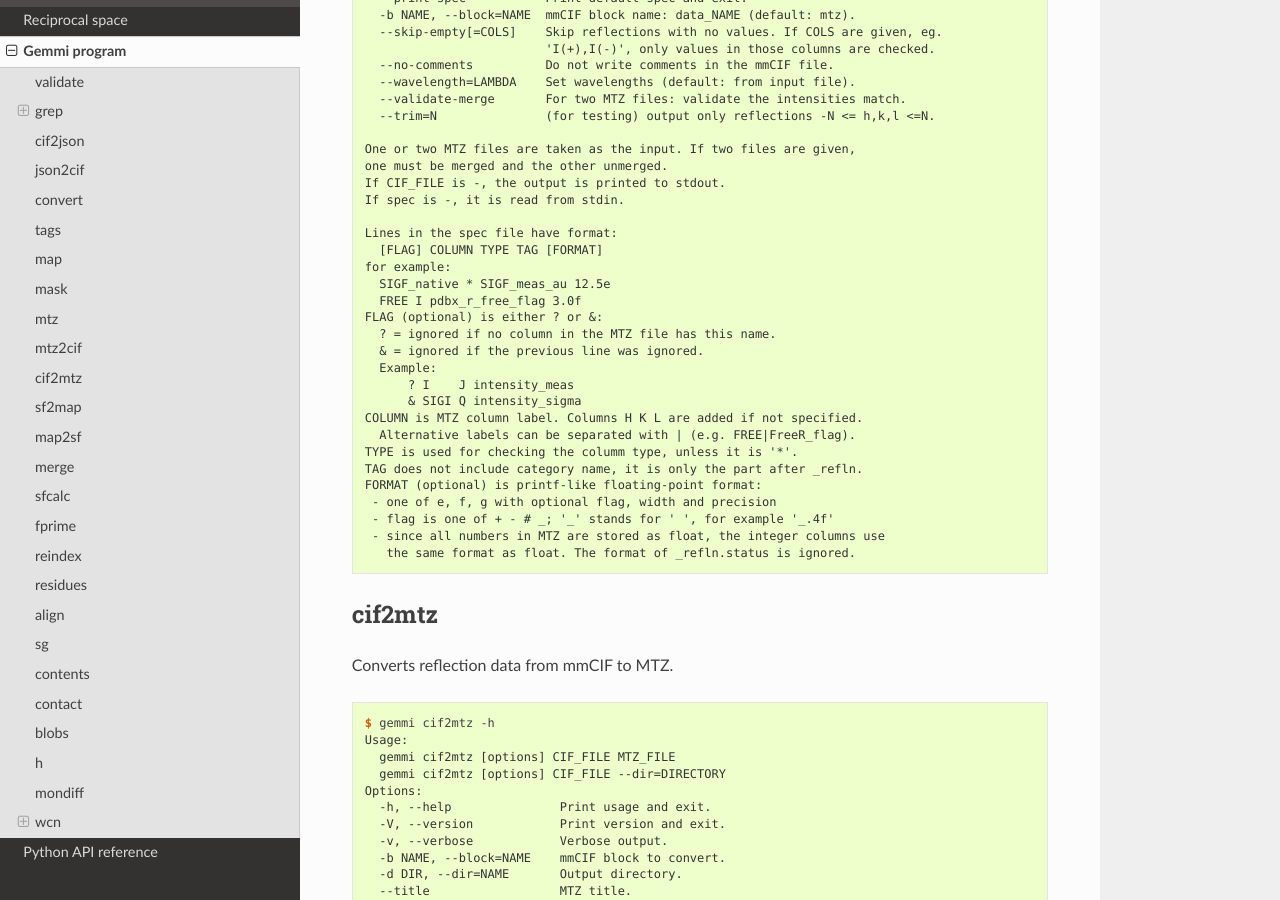
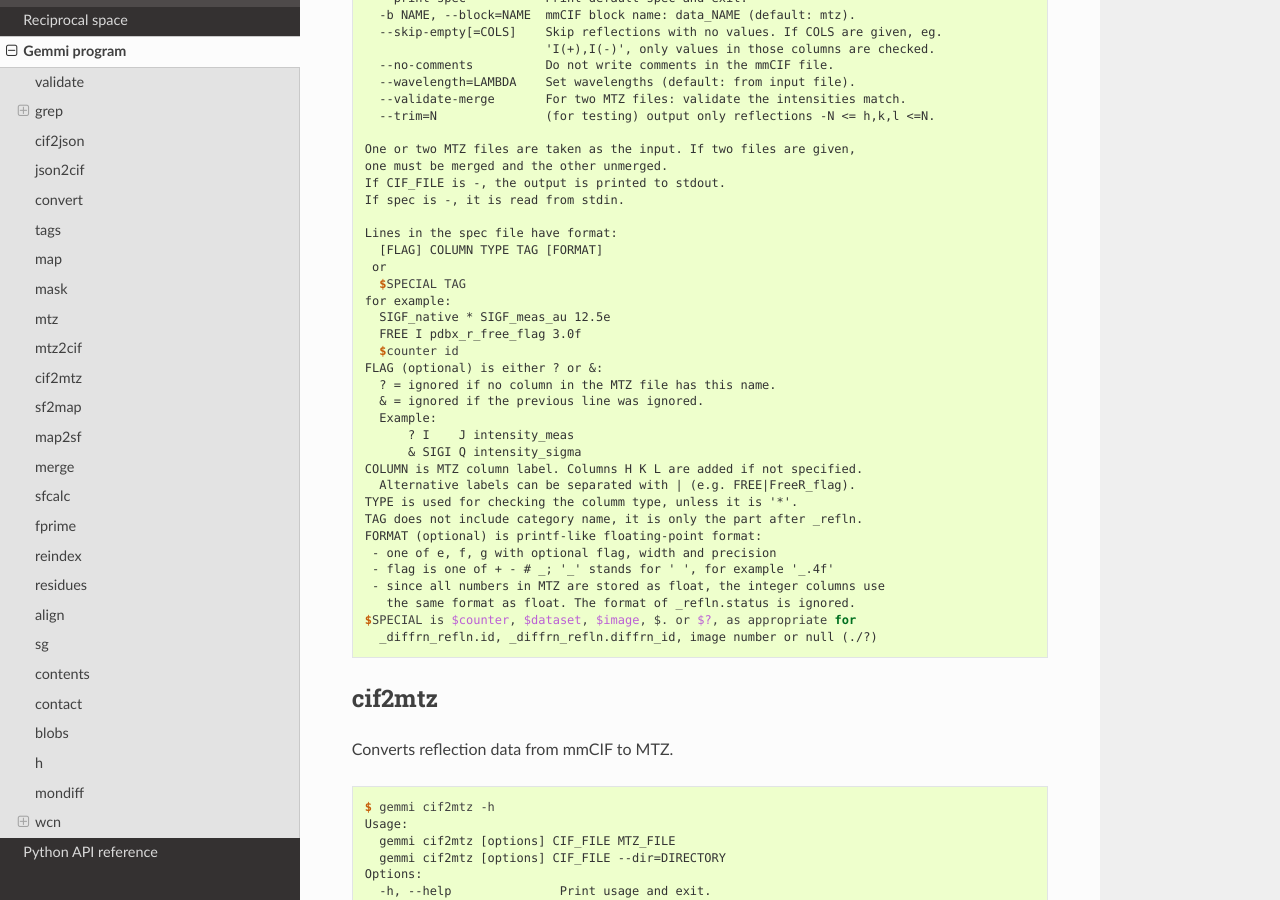
Before and after one commit to project-gemmi/gemmi, a Sphinx documentation site: the page built from docs/utils.rst, in a window 1280 px wide and 900 px high, scrolled down 11363 px. Built offline with Sphinx 7.4.7 and the Read the Docs theme 2.0.0, drawn with Linux system fonts in a browser that asks for light colours.

```diff
--- a/docs/mtz2cif-help.txt
+++ b/docs/mtz2cif-help.txt
@@ -22,9 +22,12 @@ If spec is -, it is read from stdin.
 
 Lines in the spec file have format:
   [FLAG] COLUMN TYPE TAG [FORMAT]
+ or
+  $SPECIAL TAG
 for example:
   SIGF_native * SIGF_meas_au 12.5e
   FREE I pdbx_r_free_flag 3.0f
+  $counter id
 FLAG (optional) is either ? or &:
   ? = ignored if no column in the MTZ file has this name.
   & = ignored if the previous line was ignored.
@@ -40,3 +43,5 @@ FORMAT (optional) is printf-like floating-point format:
  - flag is one of + - # _; '_' stands for ' ', for example '_.4f'
  - since all numbers in MTZ are stored as float, the integer columns use
    the same format as float. The format of _refln.status is ignored.
+$SPECIAL is $counter, $dataset, $image, $. or $?, as appropriate for
+  _diffrn_refln.id, _diffrn_refln.diffrn_id, image number or null (./?)
```
Also changed, not shown: 2 other files.
